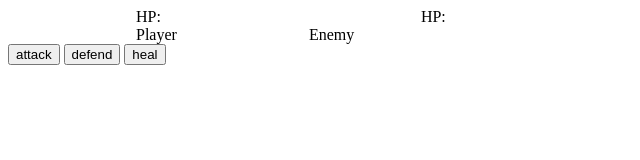
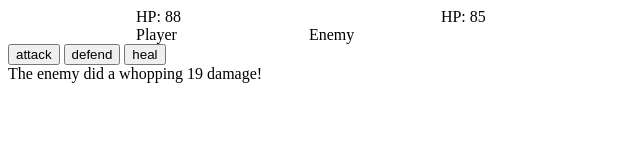
Before and after one commit to ObAkinyemi/pp3, a plain HTML site: page index.html in a window 1280 px wide. Both pictures are taken after a click on the button "attack". Shown: the whole page, without its empty margins (0-640 px from the left). Drawn offline with Linux system fonts and the light colour scheme.

Commit message:
I can atk. Enemy can atk. Making sure it's turn-based is buggy. Feedback is buggy. Game over message is buggy. Implementing def and heal not done

```diff
--- a/index.html
+++ b/index.html
@@ -15,21 +15,19 @@
     </head>
     <body>
         <span >
-            <span class="hp-spacing">HP: </span>
-            <span class="hp-spacing">HP: </span>
+            <span id="player-hp" class="hp-spacing"></span>
+            <span id="enemy-hp" class="hp-spacing"></span>
         </span>
         <div>
             <span class="p-e-spacing">Player</span>
             <span>Enemy</span>
         </div>
         <div>
-            <button id="atkBtn" onclick="attack()">attack</button>
+            <button id="atkBtn" onclick="attack(); test();">attack</button>
             <button id = "defBtn">defend</button>
             <button id = "healBtn">heal</button>
         </div>
-        <div>
-
-        </div>
+        <div id = "feedback">
         <!--[if lt IE 7]>
             <p class="browsehappy">You are using an <strong>outdated</strong> browser. Please <a href="#">upgrade your browser</a> to improve your experience.</p>
         <![endif]-->
--- a/script.js
+++ b/script.js
@@ -1,7 +1,8 @@
 let playerHP = 100;
 let enemyHP = 100;
-
-function dmg () {
+document.getElementById("enemy-hp").innerText = `HP: + ${enemyHP}`;
+document.getElementById("player-hp").innerText = `HP:  + ${playerHP}`;
+function enemyDmg () {
     let hit = Math.random()*10;
 
     return Math.round(hit)+10;
@@ -9,7 +10,41 @@ function dmg () {
 }
 
 function attack () {
-    dmg();
-    let atk = document.getElementById("atkBtn");
-    console.log(dmg());
+
+    // console.log("damage: " + enemyDmg());
+
+    // console.log("enemyHP:" + enemyHP);
+    if (enemyHP <= enemyDmg()) {
+        enemyHP = 0;
+        document.getElementById("feedback").innerText = "You won!";
+    } else {
+        enemyHP -= enemyDmg();
+        document.getElementById("feedback").innerText = `You did a whopping ${enemyDmg()} damage!`;
+        if (playerHP <= playerDmg()){
+            playerHP = 0;
+            document.getElementById("feedback").innerText = "Damn Nigga. You suck ass bruh!";
+        } else {
+                playerHP -= playerDmg();
+
+                console.log(`Player hp: ${playerHP}`)
+        }
+    }
+    document.getElementById("enemy-hp").innerText = `HP: ${enemyHP}`;
+    setTimeout(() => {
+        document.getElementById("player-hp").innerText = `HP: ${playerHP}`;
+        document.getElementById("feedback").innerText = `The enemy did a whopping ${playerDmg()} damage!`;
+
+    }, 2500);
+
 }
+
+function playerDmg () {
+    let counterAtk = Math.random()*10;
+
+    return Math.round(counterAtk)+10;
+
+}
+
+function test () {
+    // console.log(enemyHP);
+}
```
